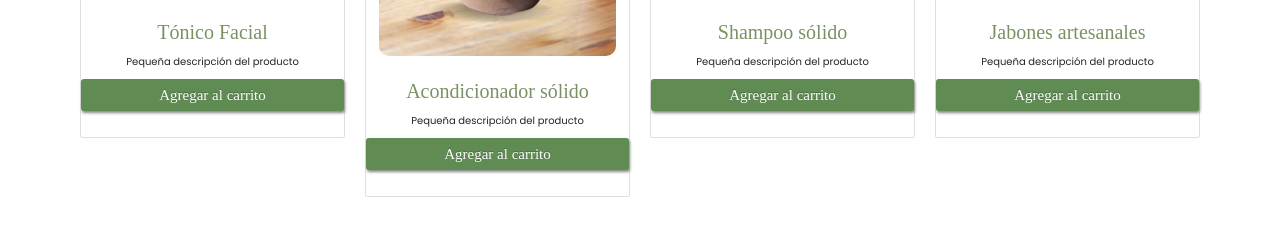
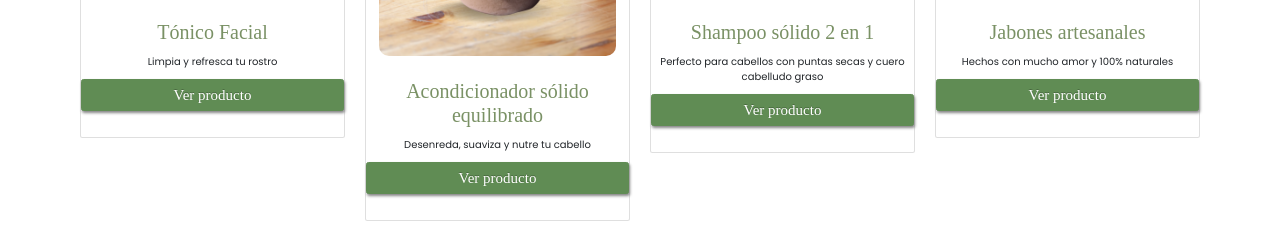
Before and after one commit to Naicolqui/TiendaElGirasol, a website: page index.html in a window 1280 px wide. Shown: the part 702-952 px from the top of the page. Drawn offline with nearby package versions, Linux system fonts and the light colour scheme; a web font is replaced by a local one.

Commit message:
links en productos

```diff
--- a/index.html
+++ b/index.html
@@ -92,32 +92,32 @@
         <div class="card card-block container-producto">
           <img src="imagenes/tonico.png" alt="Producto">
           <h5 class="card-title mt-3 mb-3">Tónico Facial</h5>
-          <p class="card-text">Pequeña descripción del producto</p>
-          <a type="button" class="btn btn-primary">Agregar al carrito</a>
+          <p class="card-text">Limpia y refresca tu rostro</p>
+          <a type="button" href="https://elgirasol.empretienda.com.ar/productos-faciales/tonico-facial-70ml" class="btn btn-primary">Ver producto</a>
         </div>
       </div>
       <div class="col-md-3 col-sm-6 my-2">
         <div class="card card-block container-producto">
           <img src="imagenes/acondicionador.png" alt="Producto">
-          <h5 class="card-title  mt-3 mb-3">Acondicionador sólido</h5>
-          <p class="card-text">Pequeña descripción del producto</p>
-          <a type="button" class="btn btn-primary">Agregar al carrito</a>
+          <h5 class="card-title  mt-3 mb-3">Acondicionador sólido equilibrado</h5>
+          <p class="card-text">Desenreda, suaviza y nutre tu cabello</p>
+          <a type="button" href="https://elgirasol.empretienda.com.ar/productos-capilares/acondicionador-solido-equilibrado-45g" class="btn btn-primary">Ver producto</a>
         </div>
       </div>
       <div class="col-md-3 col-sm-6 my-2">
         <div class="card card-block container-producto">
           <img src="imagenes/shampoo.png" alt="Producto">
-          <h5 class="card-title  mt-3 mb-3">Shampoo sólido</h5>
-          <p class="card-text">Pequeña descripción del producto</p>
-          <a type="button" class="btn btn-primary">Agregar al carrito</a>
+          <h5 class="card-title  mt-3 mb-3">Shampoo sólido 2 en 1</h5>
+          <p class="card-text">Perfecto para cabellos con puntas secas y cuero cabelludo graso</p>
+          <a type="button" href="https://elgirasol.empretienda.com.ar/productos-capilares/shampoo-solido-2-en-1-60g" class="btn btn-primary">Ver producto</a>
         </div>
       </div>
       <div class="col-md-3 col-sm-6 my-2">
         <div class="card card-block container-producto">
           <img src="imagenes/jabon.png" alt="Producto">
           <h5 class="card-title  mt-3 mb-3">Jabones artesanales</h5>
-          <p class="card-text">Pequeña descripción del producto</p>
-          <a type="button" class="btn btn-primary">Agregar al carrito</a>
+          <p class="card-text">Hechos con mucho amor y 100% naturales</p>
+          <a type="button" href="https://elgirasol.empretienda.com.ar/productos-corporales/jabones-artesanales" class="btn btn-primary">Ver producto</a>
         </div>
       </div>
     </div>
```
Also changed, not shown: Pages/bucal.html (+10 -10 lines), Pages/capilar.html (+10 -10 lines), Pages/corporal.html (+8 -8 lines), imagenes/pasta dental sólida.jpeg (added), imagenes/pastaSolida.png (added).
